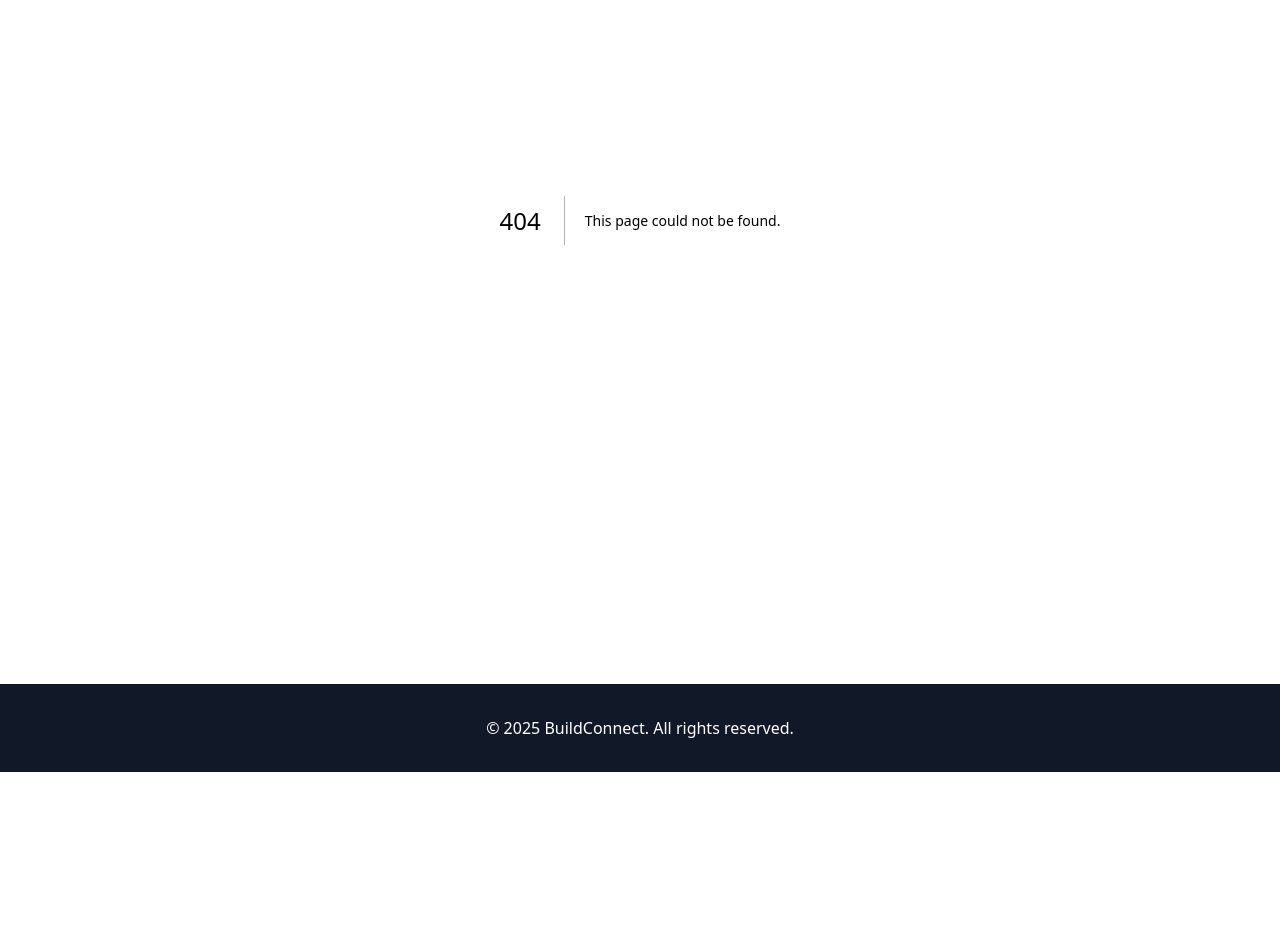
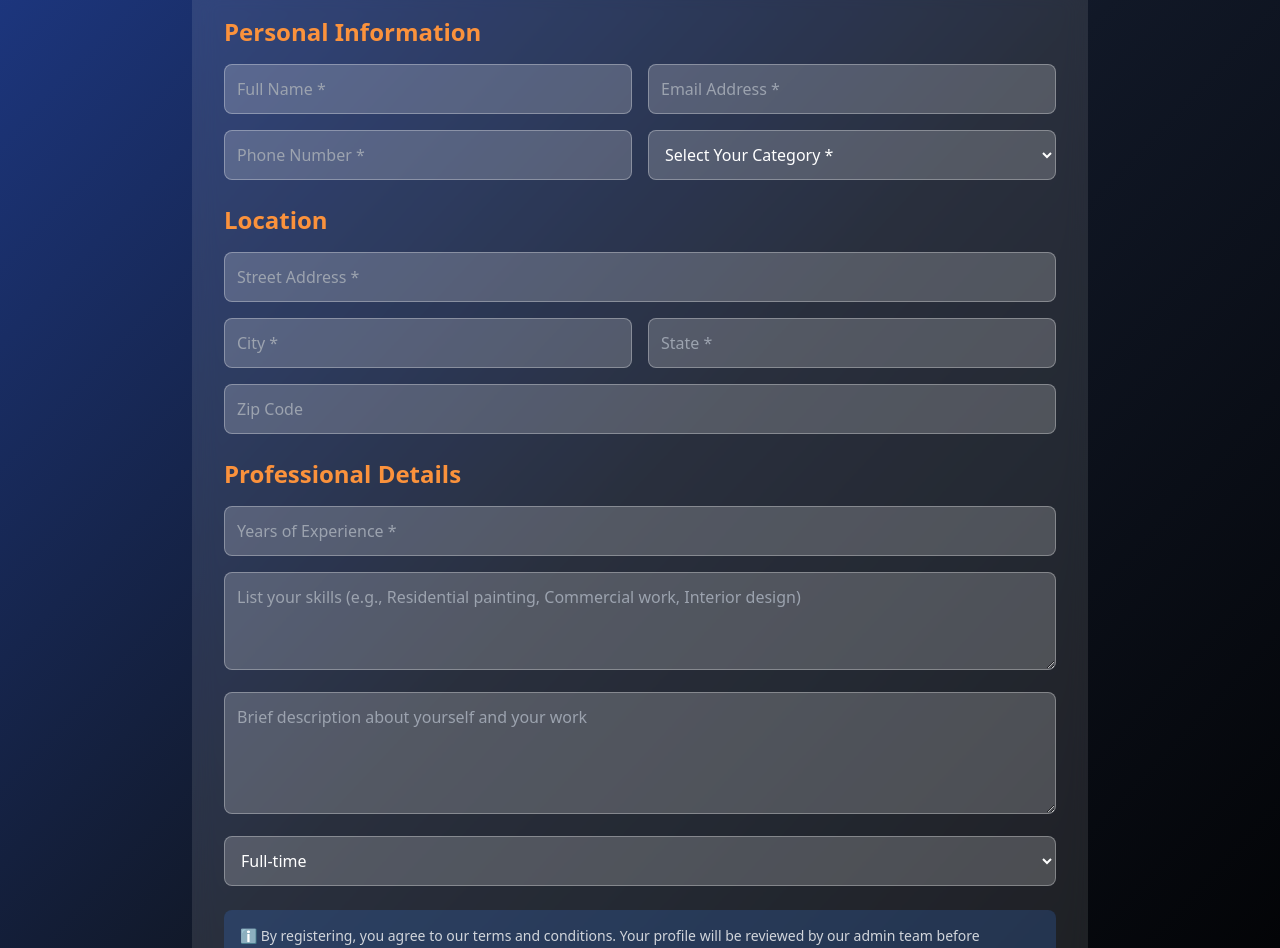
Before and after one commit to sarthakwebsite26012000-dot/buildconnect-frontend, a Next.js app: page /worker/register in a window 1280 px wide. Before the commit this address had no page. Shown: the part 260-1208 px from the top of the page. Before the commit the page ends 1032 px from the top, so only its background shows below. Built offline with nearby package versions, Linux system fonts and the light colour scheme.

Commit message:
Create worker registration page with form for self-registration

```diff
--- /dev/null
+++ b/app/worker/register/page.js
@@ -0,0 +1,215 @@
+'use client';
+import { useState } from 'react';
+import Link from 'next/link';
+
+const CATEGORIES = [
+  'Painter', 'Electrician', 'Plumber', 'Carpenter',
+  'Mason', 'Welder', 'HVAC Technician', 'Roofer',
+  'Tile Setter', 'Landscaper', 'General Contractor'
+];
+
+export default function WorkerRegister() {
+  const [formData, setFormData] = useState({
+    name: '', email: '', phone: '', category: '', experience: '',
+    address: '', city: '', state: '', zipCode: '', skills: '',
+    description: '', availability: 'Full-time'
+  });
+  const [submitted, setSubmitted] = useState(false);
+
+  const handleSubmit = (e) => {
+    e.preventDefault();
+    setSubmitted(true);
+  };
+
+  if (submitted) {
+    return (
+      <div className="min-h-screen bg-gradient-to-br from-green-900 via-gray-900 to-black text-white flex items-center justify-center p-8">
+        <div className="max-w-2xl mx-auto text-center">
+          <div className="text-8xl mb-8">✅</div>
+          <h1 className="text-5xl font-bold mb-4">Registration Submitted!</h1>
+          <p className="text-xl text-gray-300 mb-8">
+            Thank you for registering with BuildConnect. Your profile is under review.
+            Our admin team will verify your details and activate your account within 24-48 hours.
+          </p>
+          <div className="bg-white/10 backdrop-blur-md p-6 rounded-xl mb-8">
+            <h3 className="text-2xl font-semibold mb-4">What's Next?</h3>
+            <ul className="text-left space-y-3 text-gray-300">
+              <li>• You'll receive an email confirmation shortly</li>
+              <li>• Admin will review your profile and credentials</li>
+              <li>• Once approved, you can start receiving job requests</li>
+              <li>• Keep your phone accessible for verification calls</li>
+            </ul>
+          </div>
+          <div className="flex gap-4 justify-center">
+            <Link href="/" className="px-8 py-4 bg-orange-500 hover:bg-orange-600 rounded-lg font-semibold transition-all">
+              Back to Home
+            </Link>
+            <button
+              onClick={() => setSubmitted(false)}
+              className="px-8 py-4 bg-gray-700 hover:bg-gray-600 rounded-lg font-semibold transition-all"
+            >
+              Register Another Worker
+            </button>
+          </div>
+        </div>
+      </div>
+    );
+  }
+
+  return (
+    <div className="min-h-screen bg-gradient-to-br from-blue-900 via-gray-900 to-black text-white p-8">
+      <div className="max-w-4xl mx-auto">
+        <div className="text-center mb-10">
+          <h1 className="text-5xl font-bold mb-4">👷 Worker Registration</h1>
+          <p className="text-xl text-gray-300">
+            Join BuildConnect and start receiving job opportunities
+          </p>
+        </div>
+
+        <div className="bg-white/10 backdrop-blur-md p-8 rounded-2xl">
+          <form onSubmit={handleSubmit} className="space-y-6">
+            {/* Personal Information */}
+            <div>
+              <h2 className="text-2xl font-bold mb-4 text-orange-400">Personal Information</h2>
+              <div className="grid grid-cols-2 gap-4">
+                <input
+                  type="text"
+                  placeholder="Full Name *"
+                  required
+                  value={formData.name}
+                  onChange={(e) => setFormData({...formData, name: e.target.value})}
+                  className="p-3 rounded-lg bg-white/20 border border-white/30 focus:border-orange-500 focus:outline-none"
+                />
+                <input
+                  type="email"
+                  placeholder="Email Address *"
+                  required
+                  value={formData.email}
+                  onChange={(e) => setFormData({...formData, email: e.target.value})}
+                  className="p-3 rounded-lg bg-white/20 border border-white/30 focus:border-orange-500 focus:outline-none"
+                />
+                <input
+                  type="tel"
+                  placeholder="Phone Number *"
+                  required
+                  value={formData.phone}
+                  onChange={(e) => setFormData({...formData, phone: e.target.value})}
+                  className="p-3 rounded-lg bg-white/20 border border-white/30 focus:border-orange-500 focus:outline-none"
+                />
+                <select
+                  required
+                  value={formData.category}
+                  onChange={(e) => setFormData({...formData, category: e.target.value})}
+                  className="p-3 rounded-lg bg-white/20 border border-white/30 focus:border-orange-500 focus:outline-none"
+                >
+                  <option value="" className="bg-gray-800">Select Your Category *</option>
+                  {CATEGORIES.map(cat => (
+                    <option key={cat} value={cat} className="bg-gray-800">{cat}</option>
+                  ))}
+                </select>
+              </div>
+            </div>
+
+            {/* Location */}
+            <div>
+              <h2 className="text-2xl font-bold mb-4 text-orange-400">Location</h2>
+              <div className="grid grid-cols-2 gap-4">
+                <input
+                  type="text"
+                  placeholder="Street Address *"
+                  required
+                  value={formData.address}
+                  onChange={(e) => setFormData({...formData, address: e.target.value})}
+                  className="col-span-2 p-3 rounded-lg bg-white/20 border border-white/30 focus:border-orange-500 focus:outline-none"
+                />
+                <input
+                  type="text"
+                  placeholder="City *"
+                  required
+                  value={formData.city}
+                  onChange={(e) => setFormData({...formData, city: e.target.value})}
+                  className="p-3 rounded-lg bg-white/20 border border-white/30 focus:border-orange-500 focus:outline-none"
+                />
+                <input
+                  type="text"
+                  placeholder="State *"
+                  required
+                  value={formData.state}
+                  onChange={(e) => setFormData({...formData, state: e.target.value})}
+                  className="p-3 rounded-lg bg-white/20 border border-white/30 focus:border-orange-500 focus:outline-none"
+                />
+                <input
+                  type="text"
+                  placeholder="Zip Code"
+                  value={formData.zipCode}
+                  onChange={(e) => setFormData({...formData, zipCode: e.target.value})}
+                  className="col-span-2 p-3 rounded-lg bg-white/20 border border-white/30 focus:border-orange-500 focus:outline-none"
+                />
+              </div>
+            </div>
+
+            {/* Professional Details */}
+            <div>
+              <h2 className="text-2xl font-bold mb-4 text-orange-400">Professional Details</h2>
+              <div className="space-y-4">
+                <input
+                  type="text"
+                  placeholder="Years of Experience *"
+                  required
+                  value={formData.experience}
+                  onChange={(e) => setFormData({...formData, experience: e.target.value})}
+                  className="w-full p-3 rounded-lg bg-white/20 border border-white/30 focus:border-orange-500 focus:outline-none"
+                />
+                <textarea
+                  placeholder="List your skills (e.g., Residential painting, Commercial work, Interior design)"
+                  value={formData.skills}
+                  onChange={(e) => setFormData({...formData, skills: e.target.value})}
+                  rows="3"
+                  className="w-full p-3 rounded-lg bg-white/20 border border-white/30 focus:border-orange-500 focus:outline-none"
+                />
+                <textarea
+                  placeholder="Brief description about yourself and your work"
+                  value={formData.description}
+                  onChange={(e) => setFormData({...formData, description: e.target.value})}
+                  rows="4"
+                  className="w-full p-3 rounded-lg bg-white/20 border border-white/30 focus:border-orange-500 focus:outline-none"
+                />
+                <select
+                  value={formData.availability}
+                  onChange={(e) => setFormData({...formData, availability: e.target.value})}
+                  className="w-full p-3 rounded-lg bg-white/20 border border-white/30 focus:border-orange-500 focus:outline-none"
+                >
+                  <option value="Full-time" className="bg-gray-800">Full-time</option>
+                  <option value="Part-time" className="bg-gray-800">Part-time</option>
+                  <option value="Weekends Only" className="bg-gray-800">Weekends Only</option>
+                  <option value="On Contract" className="bg-gray-800">On Contract</option>
+                </select>
+              </div>
+            </div>
+
+            {/* Terms */}
+            <div className="bg-blue-500/20 p-4 rounded-lg">
+              <p className="text-sm text-gray-300">
+                ℹ️ By registering, you agree to our terms and conditions. Your profile will be reviewed by our admin team before activation.
+              </p>
+            </div>
+
+            {/* Submit Button */}
+            <button
+              type="submit"
+              className="w-full bg-gradient-to-r from-orange-500 to-orange-600 hover:from-orange-600 hover:to-orange-700 text-white font-bold py-4 px-8 rounded-lg shadow-xl transition-all duration-300 transform hover:scale-105"
+            >
+              Submit Registration
+            </button>
+          </form>
+        </div>
+
+        <div className="text-center mt-8">
+          <Link href="/" className="text-orange-400 hover:text-orange-300 text-lg">
+            ← Back to Home
+          </Link>
+        </div>
+      </div>
+    </div>
+  );
+}
```
